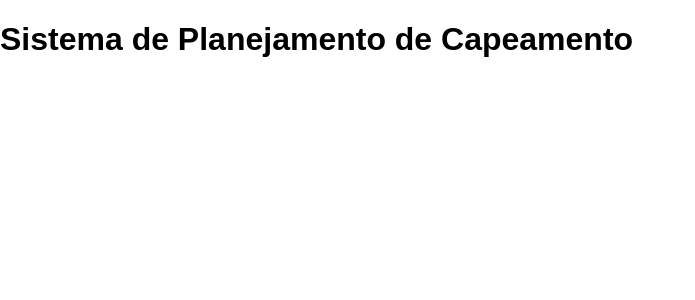
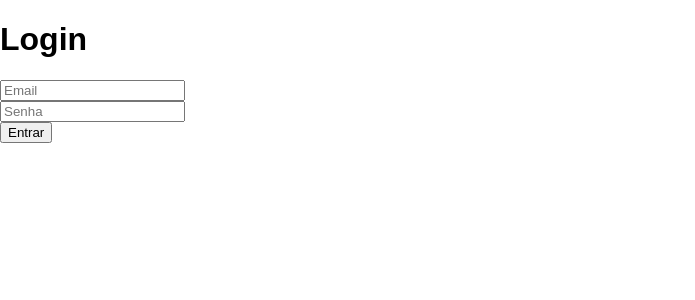
Before and after one commit to Dev-Lops/sistema-capeamento, a React (Vite) app in the folder frontend/: page / in a window 1280 px wide. Shown: the top 300 px of the page, without its empty margins (0-695 px from the left). Built offline with nearby package versions, Linux system fonts and the light colour scheme.

Commit message:
implementacao de rotas protegidas no frontend

```diff
--- a/frontend/src/App.tsx
+++ b/frontend/src/App.tsx
@@ -1,10 +1,41 @@
+import {
+  BrowserRouter,
+  Routes,
+  Route,
+} from "react-router-dom";
+
+import Login from "./pages/Login";
+
+import Dashboard from "./pages/Dashboard";
+
+import PrivateRoute from "./routes/PrivateRoute";
+
 function App() {
 
   return (
-    <div>
-      <h1>Sistema de Planejamento de Capeamento</h1>
-    </div>
-  )
+
+    <BrowserRouter>
+
+      <Routes>
+
+        <Route
+          path="/"
+          element={<Login />}
+        />
+
+        <Route
+          path="/dashboard"
+          element={
+            <PrivateRoute>
+              <Dashboard />
+            </PrivateRoute>
+          }
+        />
+
+      </Routes>
+
+    </BrowserRouter>
+  );
 }
 
-export default App
+export default App;
--- /dev/null
+++ b/frontend/src/pages/Dashboard.tsx
@@ -0,0 +1,23 @@
+function Dashboard() {
+
+  function logout() {
+
+    localStorage.removeItem("token");
+
+    window.location.href = "/";
+  }
+
+  return (
+    <div>
+
+      <h1>Dashboard</h1>
+
+      <button onClick={logout}>
+        Sair
+      </button>
+
+    </div>
+  );
+}
+
+export default Dashboard;
--- /dev/null
+++ b/frontend/src/pages/Login.tsx
@@ -0,0 +1,91 @@
+import { useState } from "react";
+
+import api from "../services/api";
+
+function Login() {
+
+  const [email, setEmail] = useState("");
+
+  const [senha, setSenha] = useState("");
+
+  async function handleLogin(
+    event: React.FormEvent
+  ) {
+
+    event.preventDefault();
+
+    try {
+
+      const response = await api.post(
+        "/auth/login",
+        new URLSearchParams({
+          username: email,
+          password: senha,
+        }),
+        {
+          headers: {
+            "Content-Type":
+              "application/x-www-form-urlencoded",
+          },
+        }
+      );
+
+      const token = response.data.access_token;
+
+      localStorage.setItem(
+        "token",
+        token
+      );
+
+      window.location.href = "/dashboard";
+
+      // console.log(token);
+
+    } catch (error) {
+
+      console.error(error);
+
+      alert("Erro no login");
+    }
+  }
+
+  return (
+    <div>
+
+      <h1>Login</h1>
+
+      <form onSubmit={handleLogin}>
+
+        <div>
+          <input
+            type="email"
+            placeholder="Email"
+            value={email}
+            onChange={(e) =>
+              setEmail(e.target.value)
+            }
+          />
+        </div>
+
+        <div>
+          <input
+            type="password"
+            placeholder="Senha"
+            value={senha}
+            onChange={(e) =>
+              setSenha(e.target.value)
+            }
+          />
+        </div>
+
+        <button type="submit">
+          Entrar
+        </button>
+
+      </form>
+
+    </div>
+  );
+}
+
+export default Login;
--- /dev/null
+++ b/frontend/src/routes/PrivateRoute.tsx
@@ -0,0 +1,22 @@
+import { Navigate } from "react-router-dom";
+
+type Props = {
+  children: React.ReactNode;
+};
+
+function PrivateRoute({
+  children,
+}: Props) {
+
+  const token =
+    localStorage.getItem("token");
+
+  if (!token) {
+
+    return <Navigate to="/" />;
+  }
+
+  return children;
+}
+
+export default PrivateRoute;
--- /dev/null
+++ b/frontend/src/services/api.ts
@@ -0,0 +1,7 @@
+import axios from 'axios'
+
+const api = axios.create({
+    baseURL: 'http://127.0.0.1:8000',
+})
+
+export default api
```
Also changed, not shown: frontend/src/main.tsx (line endings or trailing spaces).
